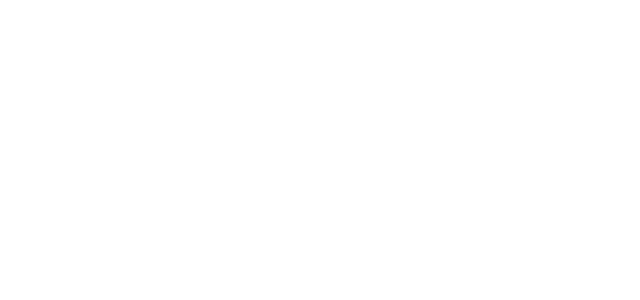
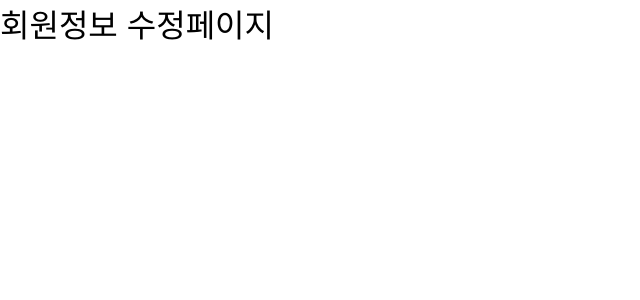
Before and after one commit to Likelion13th-Mini-4Team/Solo_Inferno_FE, a React (Create React App) app: page /imodify in a window 1280 px wide. Before the commit this address had no page. Shown: the top 300 px of the page, without its empty margins (0-640 px from the left). Built offline with nearby package versions, Linux system fonts and the light colour scheme; a web font is replaced by a local one.

Commit message:
파일명 수정

```diff
--- a/src/App.js
+++ b/src/App.js
@@ -6,10 +6,10 @@
 import Signup from './pages/Signup';
 import Zero from './pages/Zero';
 import Main from './pages/Main';
-import Intro from './pages/Intro';
+import IModify from './pages/IModify';
 import Match from './pages/Match';
 import Manage from './pages/Manage';
-import Modify from './pages/Modify';
+import TModify from './pages/TModify';
 import Create from './pages/Create';
 import Chat from './pages/Chat';
 import My from './pages/My';
@@ -25,10 +25,10 @@
         <Route path="/signup" element={<Signup />} />
         <Route path="/zero" element={<Zero />} />
         <Route path="/main" element={<Main />} />
-        <Route path="/intro" element={<Intro />} />
+        <Route path="/imodify" element={<IModify />} />
         <Route path="/match" element={<Match />} />
         <Route path="/manage" element={<Manage />} />
-        <Route path="/modify" element={<Modify />} />
+        <Route path="/tmodify" element={<TModify />} />
         <Route path="/create" element={<Create />} />
         <Route path="/chat" element={<Chat />} />
         <Route path="/my" element={<My />} />
--- /dev/null
+++ b/src/pages/IModify/index.jsx
@@ -0,0 +1,8 @@
+import React from 'react';
+
+function IModify() {
+  const element = <h1>회원정보 수정페이지</h1>;
+  return element;
+}
+
+export default IModify;
--- a/src/pages/Intro/index.jsx
+++ /dev/null
@@ -1,8 +0,0 @@
-import React from 'react';
-
-function Intro() {
-  const element = <h1>팀 소개페이지</h1>;
-  return element;
-}
-
-export default Intro;
--- a/src/pages/Start/index.jsx
+++ b/src/pages/Start/index.jsx
@@ -11,10 +11,10 @@
     { name: '회원가입', path: '/signup' },
     { name: '생성없음', path: '/zero' },
     { name: '메인', path: '/main' },
-    { name: '팀 소개', path: '/intro' },
+    { name: '회원정보 수정', path: '/imodify' },
     { name: '매칭', path: '/match' },
     { name: '팀 관리', path: '/manage' },
-    { name: '팀 수정', path: '/modify' },
+    { name: '팀 수정', path: '/tmodify' },
     { name: '팀 생성', path: '/create' },
     { name: '채팅', path: '/chat' },
     { name: '마이', path: '/my' },
--- a/src/pages/Modify/index.jsx
+++ b/src/pages/TModify/index.jsx
@@ -1,8 +1,8 @@
 import React from 'react';
 
-function Modify() {
+function TModify() {
   const element = <h1>팀 수정 페이지</h1>;
   return element;
 }
 
-export default Modify;
+export default TModify;
```
